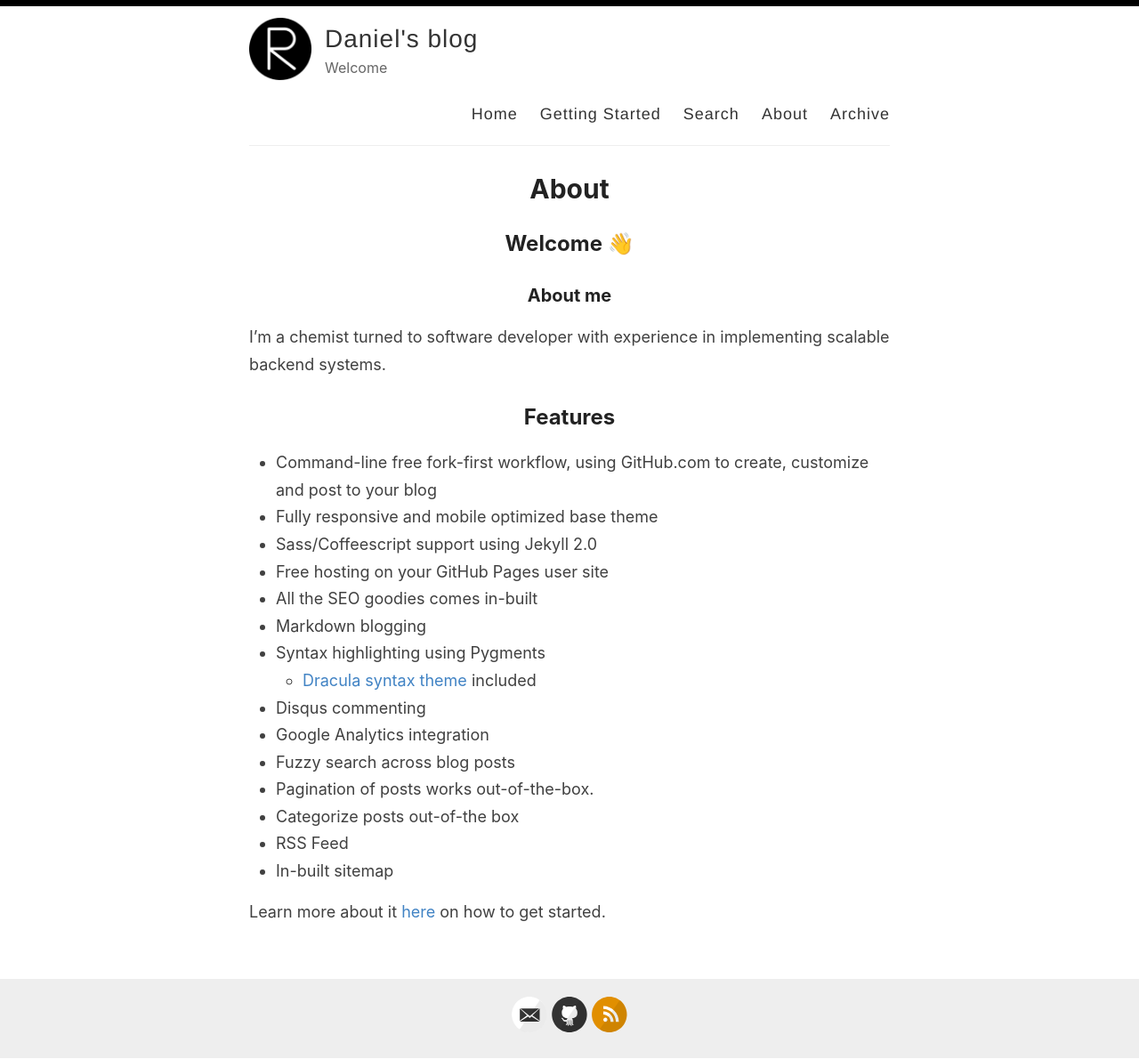
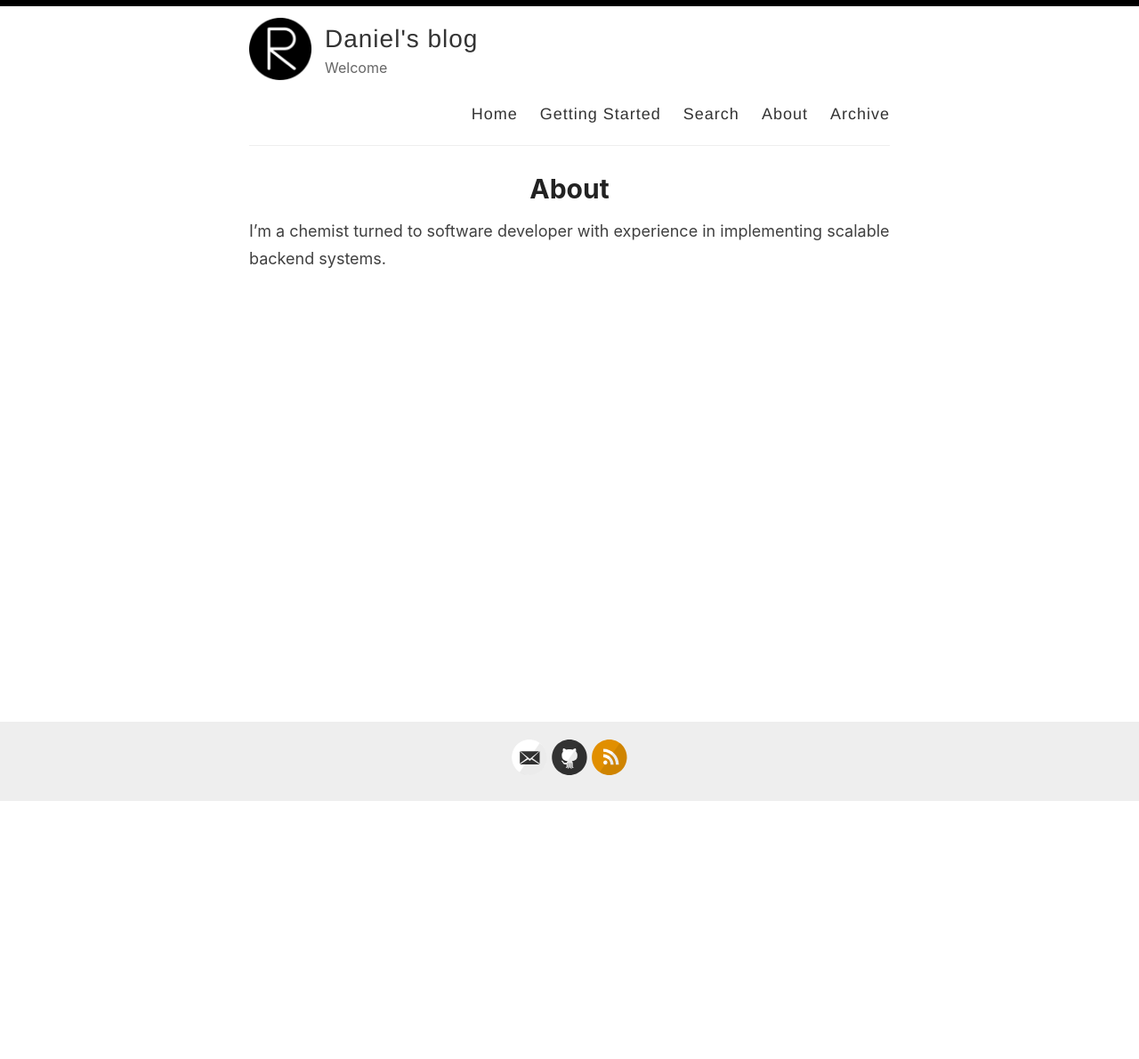
Before and after one commit to kulovan/kulovan.github.io, a Jekyll site: the page built from _pages/about.md, in a window 1280 px wide. Shown: the whole page at 89% size. Built offline with Jekyll 4.4.1, drawn with Linux system fonts in a browser that asks for light colours; after the commit the page ends 901 px from its top, so only the background shows below that.

Commit message:
Fix typos

```diff
--- a/_pages/about.md
+++ b/_pages/about.md
@@ -3,27 +3,4 @@ layout: page
 title: About
 permalink: /about/
 ---
-## Welcome 👋
-
-### About me
 I'm a chemist turned to software developer with experience in implementing scalable backend systems.
-
-## Features
-
-- Command-line free fork-first workflow, using GitHub.com to create, customize and post to your blog
-- Fully responsive and mobile optimized base theme
-- Sass/Coffeescript support using Jekyll 2.0
-- Free hosting on your GitHub Pages user site
-- All the SEO goodies comes in-built
-- Markdown blogging
-- Syntax highlighting using Pygments
-    - [Dracula syntax theme](https://draculatheme.com/) included
-- Disqus commenting
-- Google Analytics integration
-- Fuzzy search across blog posts
-- Pagination of posts works out-of-the-box.
-- Categorize posts out-of-the box
-- RSS Feed
-- In-built sitemap
-
-Learn more about it [here](https://github.com/amitmerchant1990/reverie) on how to get started.
```
Also changed, not shown: _pages/getting-started.md (deleted, +0 -51 lines), _posts/2022-07-03-how-i-became-a-software-developer-from-a-chemist.md (renamed from _posts/2022-07-03-how-i-become-a-software-developer-from-a-chemist.md).
